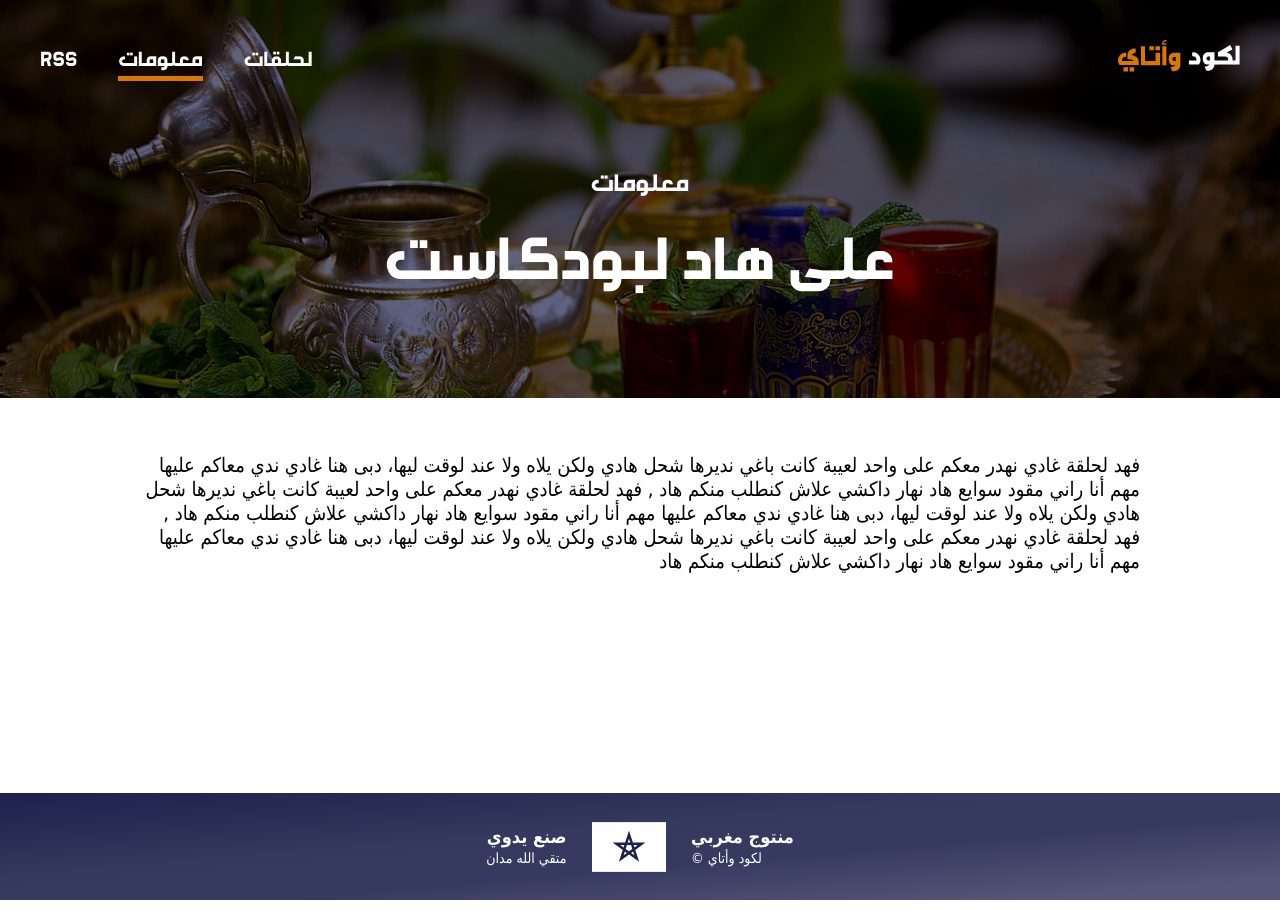
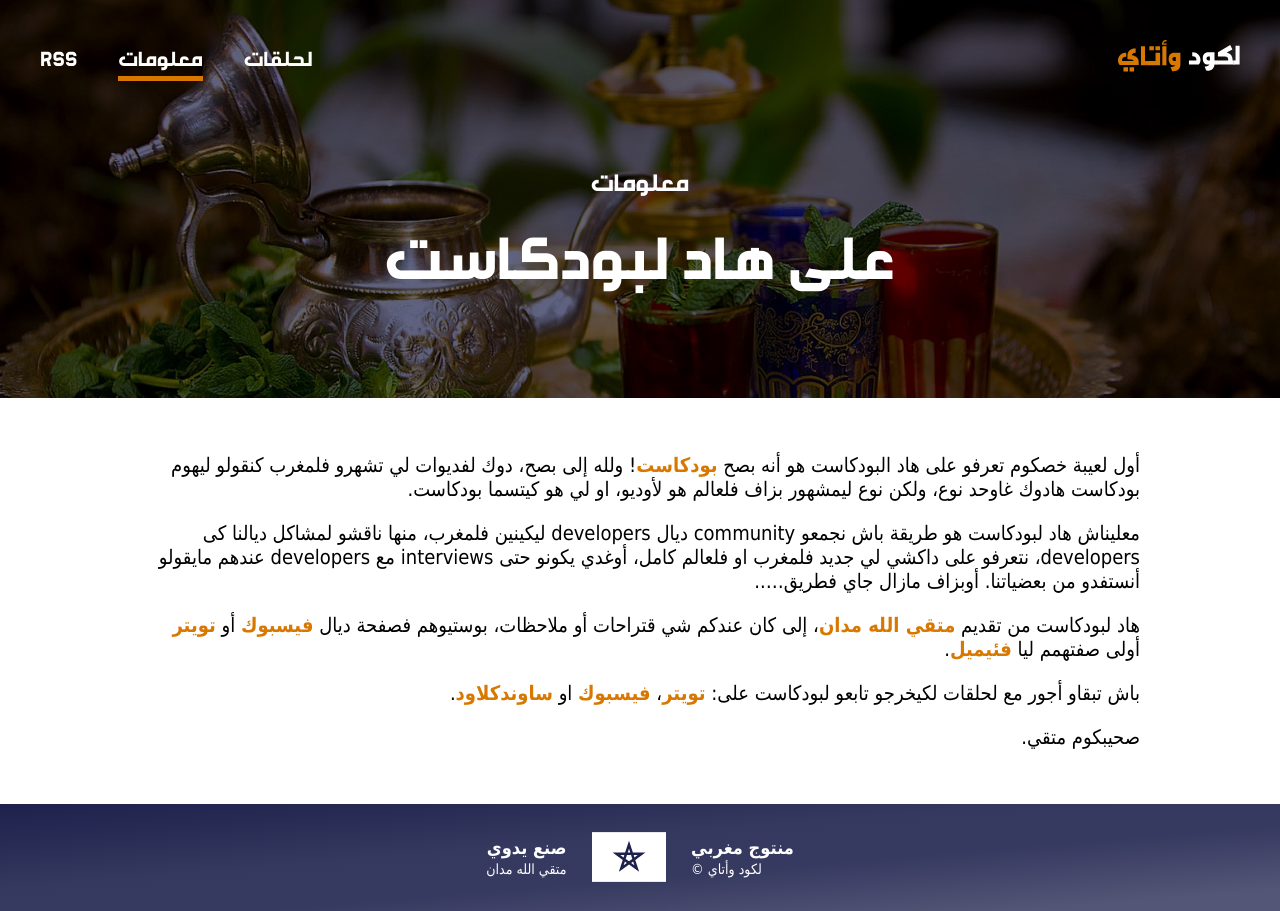
Before and after one commit to medyo/codewatay, a Jekyll site: the page built from about.md, in a window 1280 px wide. Built offline with Jekyll 4.4.1, drawn with Linux system fonts in a browser that asks for light colours; some web fonts are replaced.

Commit message:
Update about page + README

```diff
--- a/_config.yml
+++ b/_config.yml
@@ -30,7 +30,6 @@ exclude: ["README.md"]
 # User's info
 fullname: متقي الله مدان
 fullname_latin: Motaquillah Maddane
-email: mailto:codewatay.info@gmail.com
 twitter: https://twitter.com/electrik_frog
 website: http://electrik-frog.com
 facebook: https://www.facebook.com/electrik.frog
--- a/about.md
+++ b/about.md
@@ -5,4 +5,16 @@ subtitle: معلومات
 title: على هاد لبودكاست
 cover: about
 ---
-فهد لحلقة غادي نهدر معكم على واحد لعيبة كانت باغي نديرها شحل هادي ولكن يلاه ولا عند لوقت ليها، دبى هنا غادي ندي معاكم عليها مهم أنا راني مقود سوايع هاد نهار داكشي علاش كنطلب منكم هاد , فهد لحلقة غادي نهدر معكم على واحد لعيبة كانت باغي نديرها شحل هادي ولكن يلاه ولا عند لوقت ليها، دبى هنا غادي ندي معاكم عليها مهم أنا راني مقود سوايع هاد نهار داكشي علاش كنطلب منكم هاد  , فهد لحلقة غادي نهدر معكم على واحد لعيبة كانت باغي نديرها شحل هادي ولكن يلاه ولا عند لوقت ليها، دبى هنا غادي ندي معاكم عليها مهم أنا راني مقود سوايع هاد نهار داكشي علاش كنطلب منكم هاد
+أول لعيبة خصكوم تعرفو على هاد البودكاست هو أنه بصح [بودكاست](https://ar.wikipedia.org/wiki/%D8%AA%D8%AF%D9%88%D9%8A%D9%86_%D8%B5%D9%88%D8%AA%D9%8A)! ولله إلى بصح، دوك لفديوات لي تشهرو فلمغرب كنقولو ليهوم بودكاست هادوك غاوحد نوع، ولكن نوع ليمشهور بزاف فلعالم هو لأوديو، او لي هو كيتسما بودكاست.
+
+ معليناش هاد لبودكاست هو طريقة باش نجمعو community ديال developers ليكينين فلمغرب، منها ناقشو لمشاكل ديالنا كى developers، نتعرفو على داكشي لي جديد فلمغرب او فلعالم كامل،  أوغدي يكونو حتى interviews مع developers عندهم مايقولو أنستفدو من بعضياتنا. أوبزاف مازال جاي فطريق.....
+
+ هاد لبودكاست من تقديم [متقي الله مدان](https://twitter.com/electrik_frog)، إلى كان عندكم شي قتراحات أو ملاحظات، بوستيوهم فصفحة ديال [فيسبوك][facebook] أو [تويتر][twitter] أولى صفتهمم ليا [فئيميل](mailto:codewatay.info@gmail.com).
+
+باش تبقاو أجور مع لحلقات لكيخرجو تابعو لبودكاست على: [تويتر][twitter]، [فيسبوك][facebook] او [ساوندكلاود][soundcloud].
+
+صحيبكوم متقي.
+
+[twitter]: https://twitter.com/codewatay
+[facebook]: https://www.facebook.com/codewatay
+[soundcloud]: https://soundcloud.com/codewatay
--- a/assets/sass/_layout.scss
+++ b/assets/sass/_layout.scss
@@ -117,6 +117,15 @@ body {
     font-size: 1.25em; // 20px
     padding: 1.75em;
 
+    a {
+        color: $ATAY_COLOR;
+        font-weight: bold;
+
+        &:hover {
+            color: $MAIN_COLOR;
+        }
+    }
+
     &__title {
         font-size: 1.75em;
         margin-bottom: 1.25em;
@@ -188,6 +197,11 @@ body {
         background-color: rgba($MAIN_COLOR, 0.5);
         color: #fff;
 
+        background-repeat: no-repeat;
+        background-position: center center;
+        background-attachment: scroll;
+        background-size: cover;
+
         &__number {
             font-size: 1.56em; // 28px
         }
@@ -206,6 +220,12 @@ body {
             background-color: $ATAY_COLOR;
             margin: 0 -1.23em;
             font-size: 1.22em;
+            text-align: center;
+            padding: 0.2em;
+
+            &:hover {
+                color: #fff;
+            }
         }
     }
 
```
Also changed, not shown: _episodes/0.md (+1 -1 lines), _includes/other-episodes.html (+1 -15 lines), _includes/teaser.html (added, +14 -0 lines), README.md, assets/imgs/covers/teasers/0.jpg (added).
